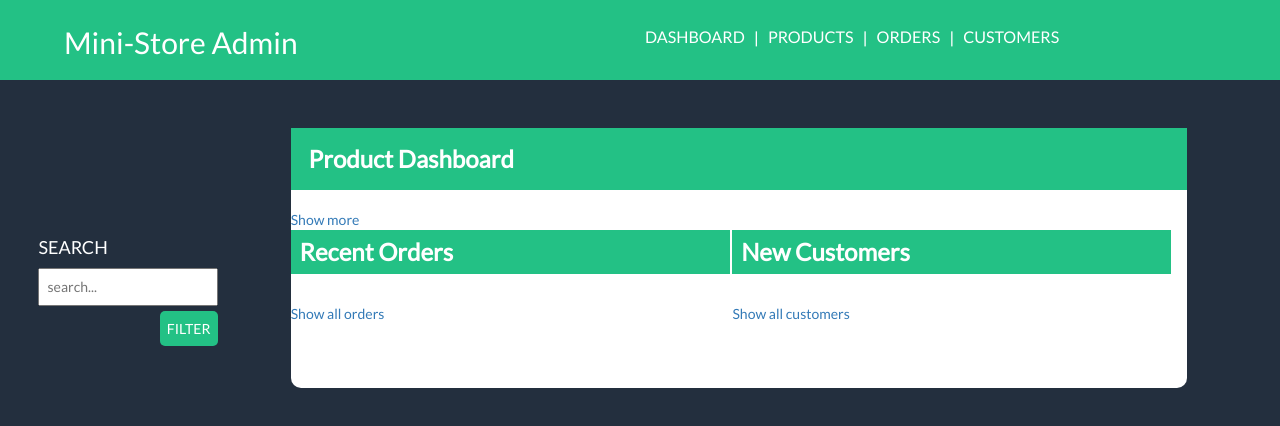
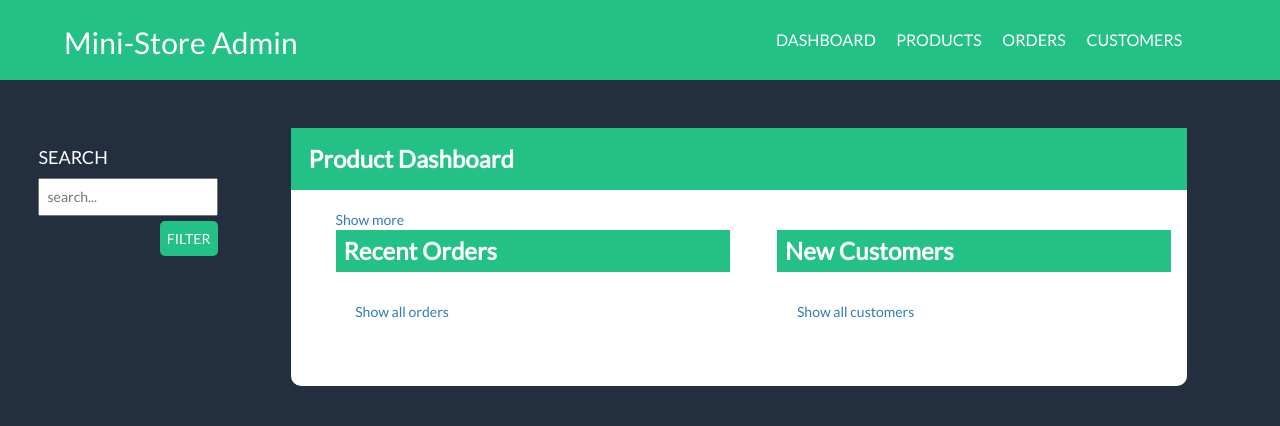
Before and after one commit to LWandres/Mini-Store, a website: page client/index.html in a window 1280 px wide. Shown: the top 426 px of the page. Drawn offline with nearby package versions, Linux system fonts and the light colour scheme; some packages are replaced by stand-ins of ours; no server answers.

Commit message:
CSS Update

```diff
--- a/client/index.html
+++ b/client/index.html
@@ -28,7 +28,7 @@
       <div id="header">
         <h2>Mini-Store Admin</h2>
         <ul class="partials">
-          <li><a href="#/dashboard">DASHBOARD</a></li> | <li><a href="#/products">PRODUCTS</a></li> | <li><a href="#/orders"> ORDERS</a></li> | <li><a href="#/customers">CUSTOMERS</a></li>
+          <li><a href="#/dashboard">DASHBOARD</a></li> <li><a href="#/products">PRODUCTS</a></li>  <li><a href="#/orders"> ORDERS</a></li>  <li><a href="#/customers">CUSTOMERS</a></li>
         </ul>
       </div>
       <div ng-view="">
--- a/client/static/assets/css/style.css
+++ b/client/static/assets/css/style.css
@@ -39,7 +39,7 @@ li{
 
 ul{
   display:inline-block;
-  padding-left:0px;
+  padding-left:5%;
 }
 
 p{
@@ -90,11 +90,11 @@ h4{
       font-size:1.15em;
       margin-right:3%;
       position: fixed;
-      margin-left:5%;
+      margin-left:10%;
     }
 
     .partials li{
-      padding: 5px;
+      padding: 8px;
       margin-top: 5%;
     }
 /* End header css*/
@@ -106,7 +106,7 @@ h4{
   padding:200px 3% 5% 3%;
   display:inline-block;
   background:rgb(35,47,62);
-  margin-top: -100px;
+  margin-top: -190px;
 }
 
 #new_input{
@@ -179,6 +179,7 @@ body > div > div > input{
 /*Dashboard*/
 .recent_additions{
   margin-left: 0%;
+  padding-left:5%;
   width:49%;
   display:inline-block;
   vertical-align: top;
@@ -196,6 +197,9 @@ li.recents{
   margin-right:20px;
   border-radius:10px;
 }
+.show{
+    padding-left:5%;
+}
 
 #productdelete {
     margin-left: 30%;
```
